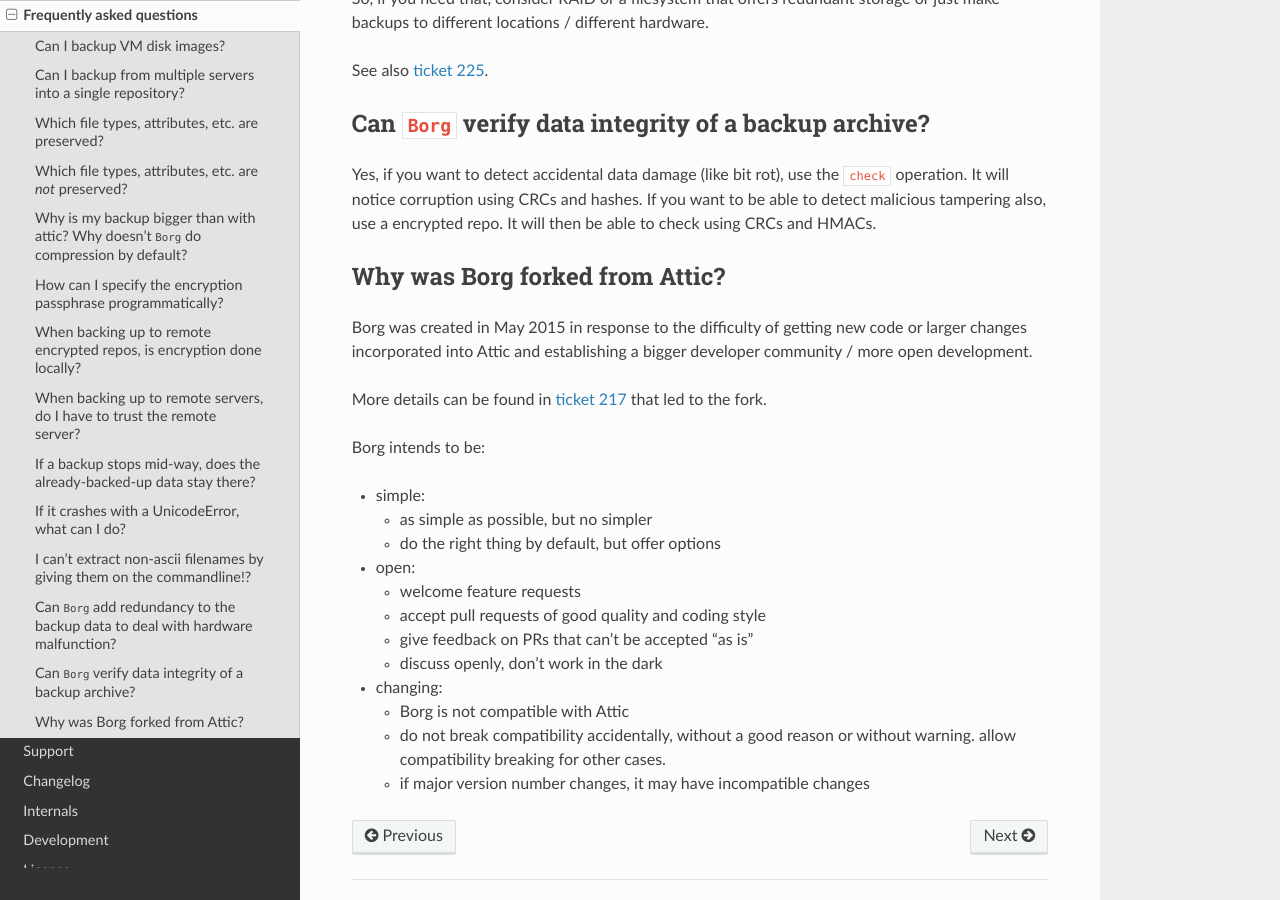
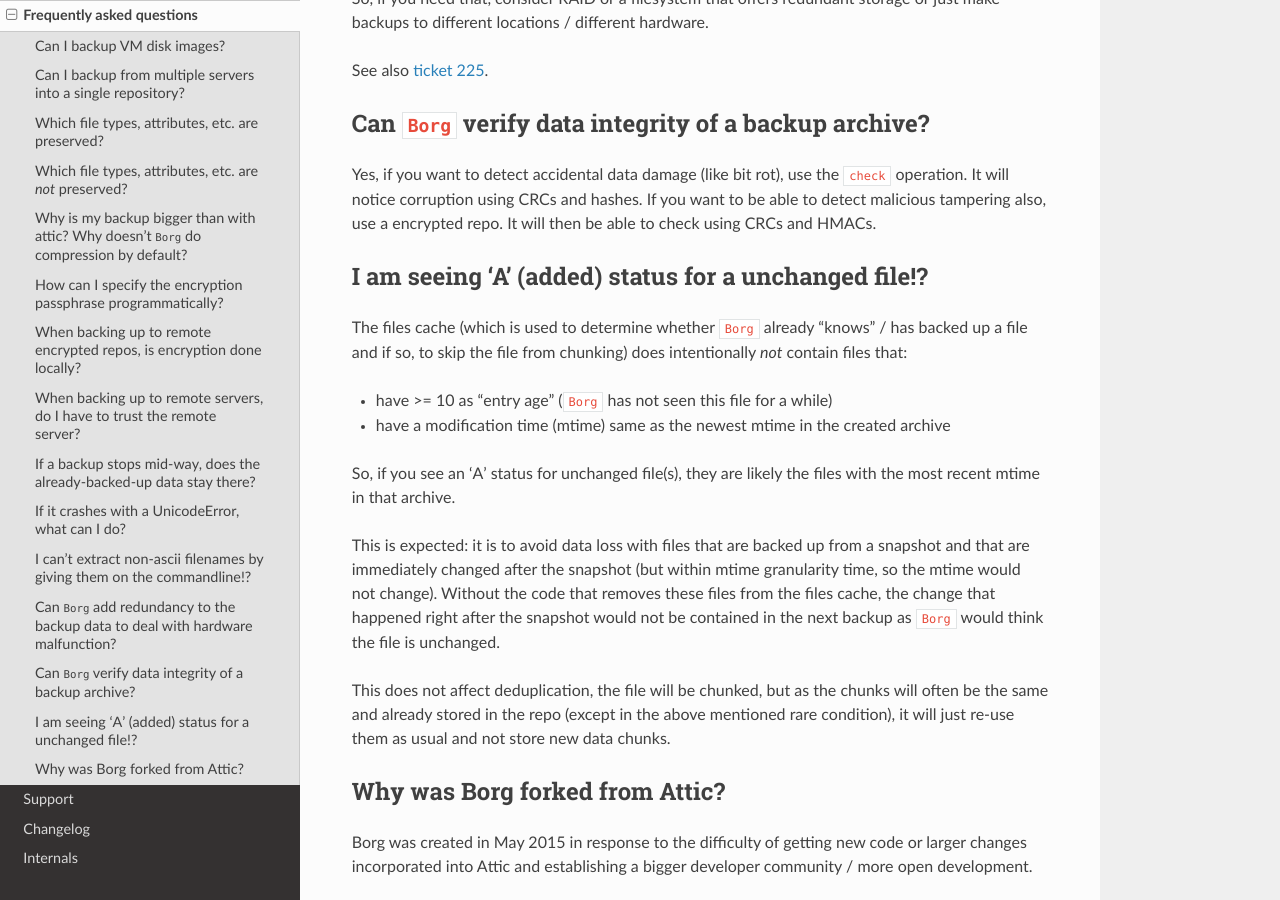
Before and after one commit to borgbackup/borg, a Sphinx documentation site: the page built from docs/faq.rst, in a window 1280 px wide and 900 px high, scrolled down 3391 px. Built offline with Sphinx 7.4.7 and the Read the Docs theme 2.0.0, drawn with Linux system fonts in a browser that asks for light colours; the version number could not be read and is left out.

Commit message:
add FAQ entry about unexpected 'A' status for unchanged file(s), fixes #403

```diff
--- a/docs/faq.rst
+++ b/docs/faq.rst
@@ -165,6 +165,32 @@
 If you want to be able to detect malicious tampering also, use a encrypted
 repo. It will then be able to check using CRCs and HMACs.
 
+I am seeing 'A' (added) status for a unchanged file!?
+-----------------------------------------------------
+
+The files cache (which is used to determine whether |project_name| already
+"knows" / has backed up a file and if so, to skip the file from chunking)
+does intentionally *not* contain files that:
+
+- have >= 10 as "entry age" (|project_name| has not seen this file for a while)
+- have a modification time (mtime) same as the newest mtime in the created
+  archive
+
+So, if you see an 'A' status for unchanged file(s), they are likely the files
+with the most recent mtime in that archive.
+
+This is expected: it is to avoid data loss with files that are backed up from
+a snapshot and that are immediately changed after the snapshot (but within
+mtime granularity time, so the mtime would not change). Without the code that
+removes these files from the files cache, the change that happened right after
+the snapshot would not be contained in the next backup as |project_name| would
+think the file is unchanged.
+
+This does not affect deduplication, the file will be chunked, but as the chunks
+will often be the same and already stored in the repo (except in the above
+mentioned rare condition), it will just re-use them as usual and not store new
+data chunks.
+
 Why was Borg forked from Attic?
 -------------------------------
 
```
